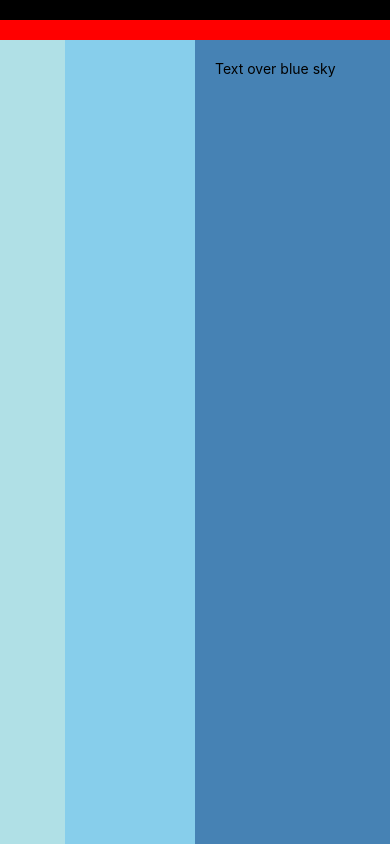
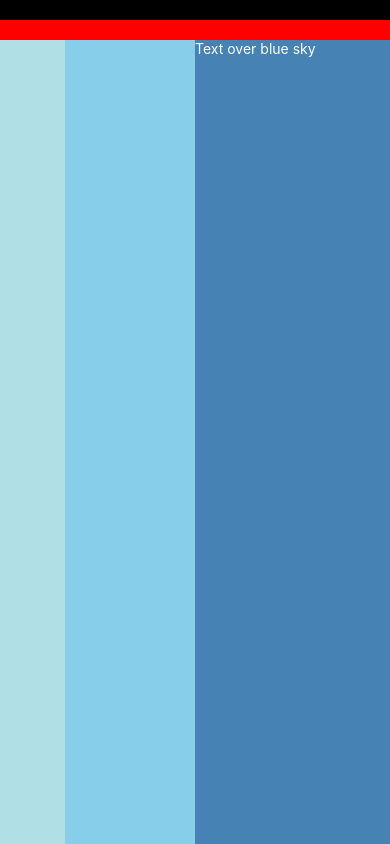
Before and after one commit to barucAlmaguer/react-helloWorld, a React Native app: screen / in a window 390 px wide. Built offline with nearby package versions, Linux system fonts and the light colour scheme.

Commit message:
fixed margin for text and changed color

```diff
--- a/App.js
+++ b/App.js
@@ -11,7 +11,7 @@ export default class OneFlexyBoi extends Component {
           <View style={{ flex: 1, backgroundColor: 'powderblue' }} />
           <View style={{ flex: 2, backgroundColor: 'skyblue' }} />
           <View style={{ flex: 3, backgroundColor: 'steelblue' }}>
-            <Text style={{ margin: 20 }}>Text over blue sky</Text>
+            <Text style={{color:'white'}}>Text over blue sky</Text>
           </View>
         </View>
       </View>
```
